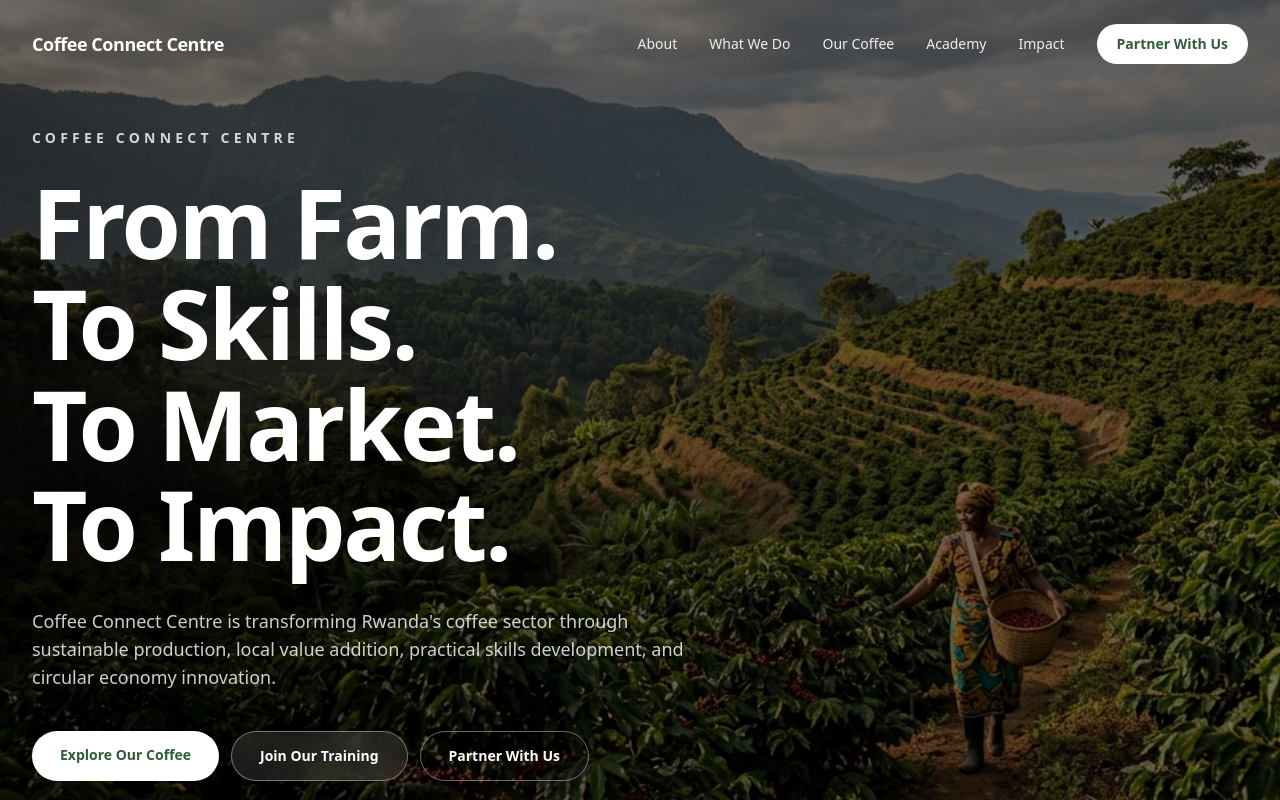
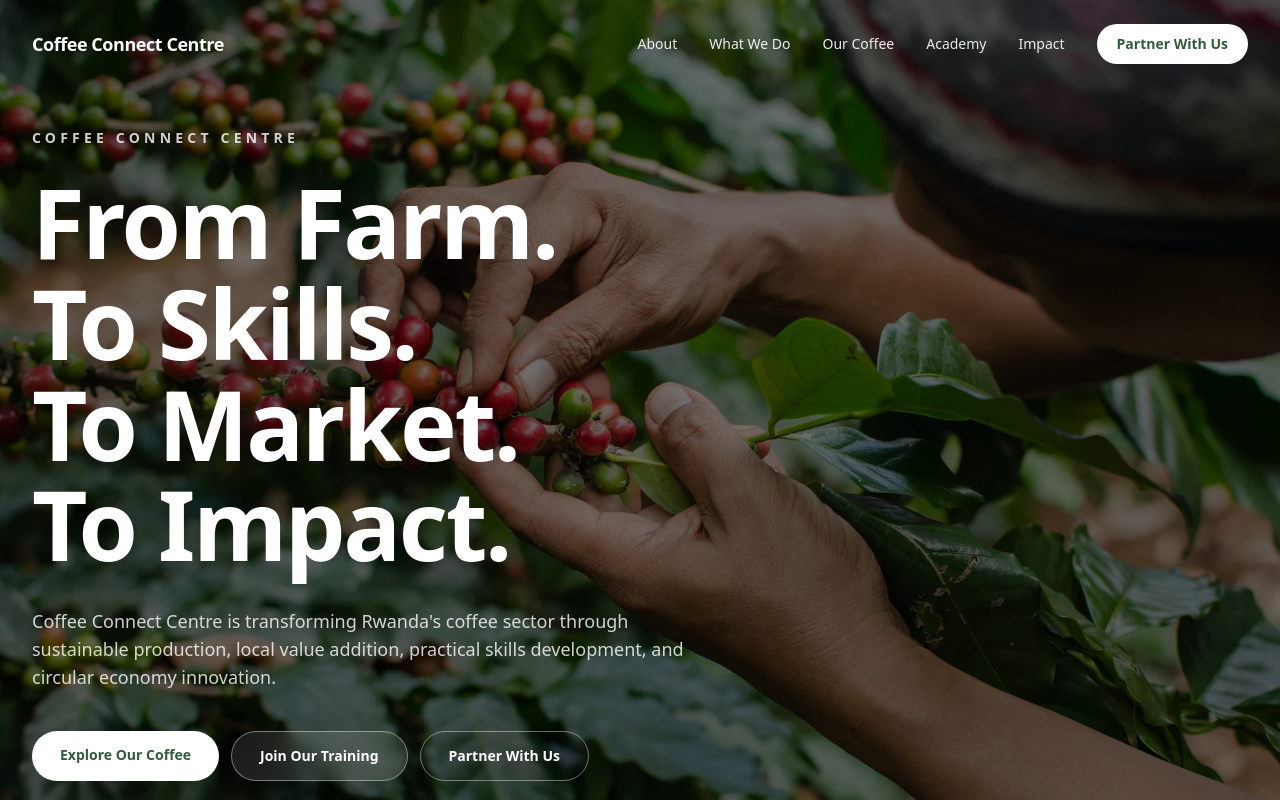
Before and after one commit to NoobMaester/coffeeconnect, a Next.js app: page / in a window 1280 px wide. Shown: the top 800 px of the page. Built offline with nearby package versions, Linux system fonts and the light colour scheme.

Commit message:
updated:hero bg image

```diff
--- a/app/components/home/Hero.tsx
+++ b/app/components/home/Hero.tsx
@@ -6,7 +6,7 @@
     <section className="relative min-h-screen overflow-hidden">
       {/* Background image */}
       <Image
-        src="/hero1.jfif"
+        src="/hero.webp"
         alt="Coffee farm"
         fill
         priority
```
Also changed, not shown: public/hero.webp (added).
